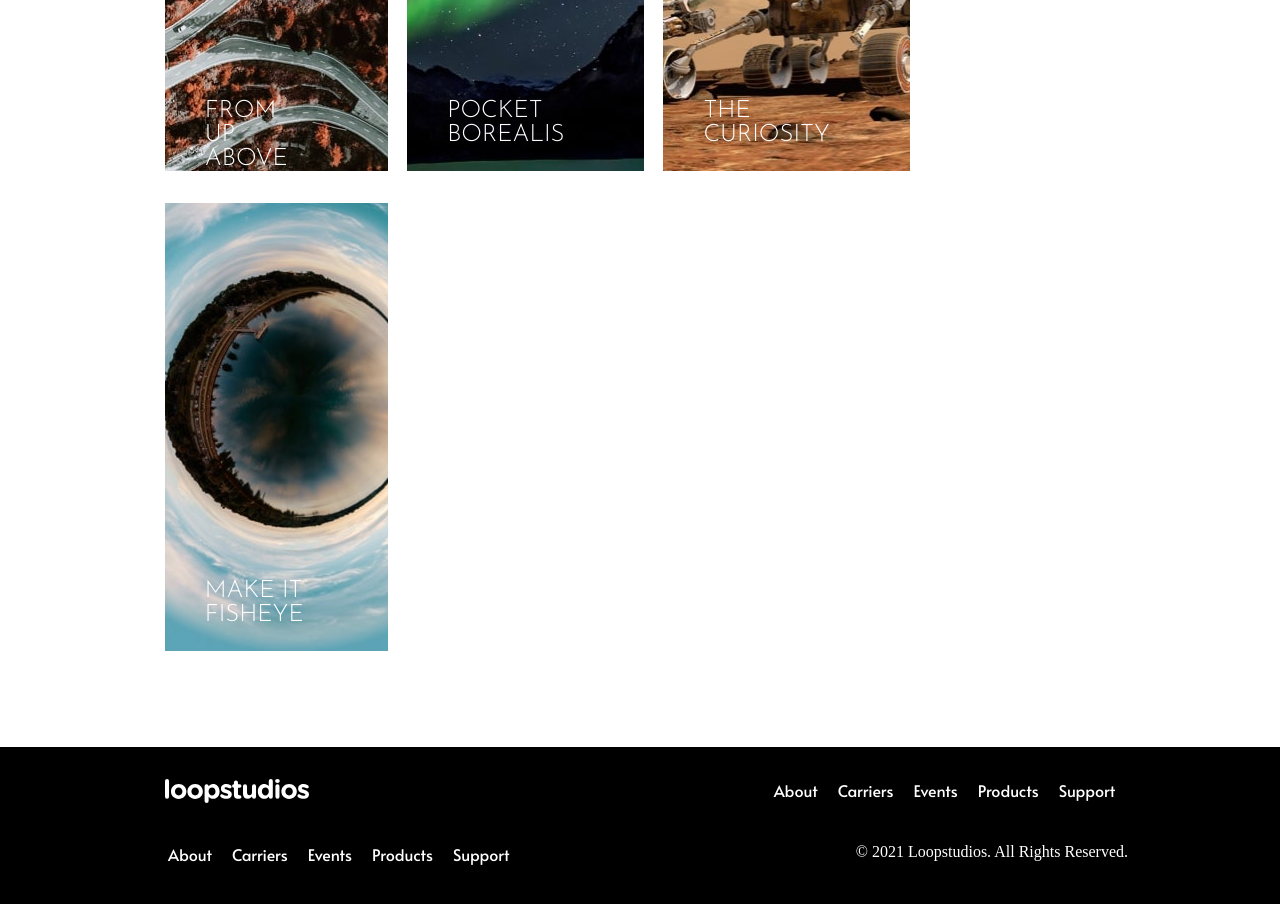
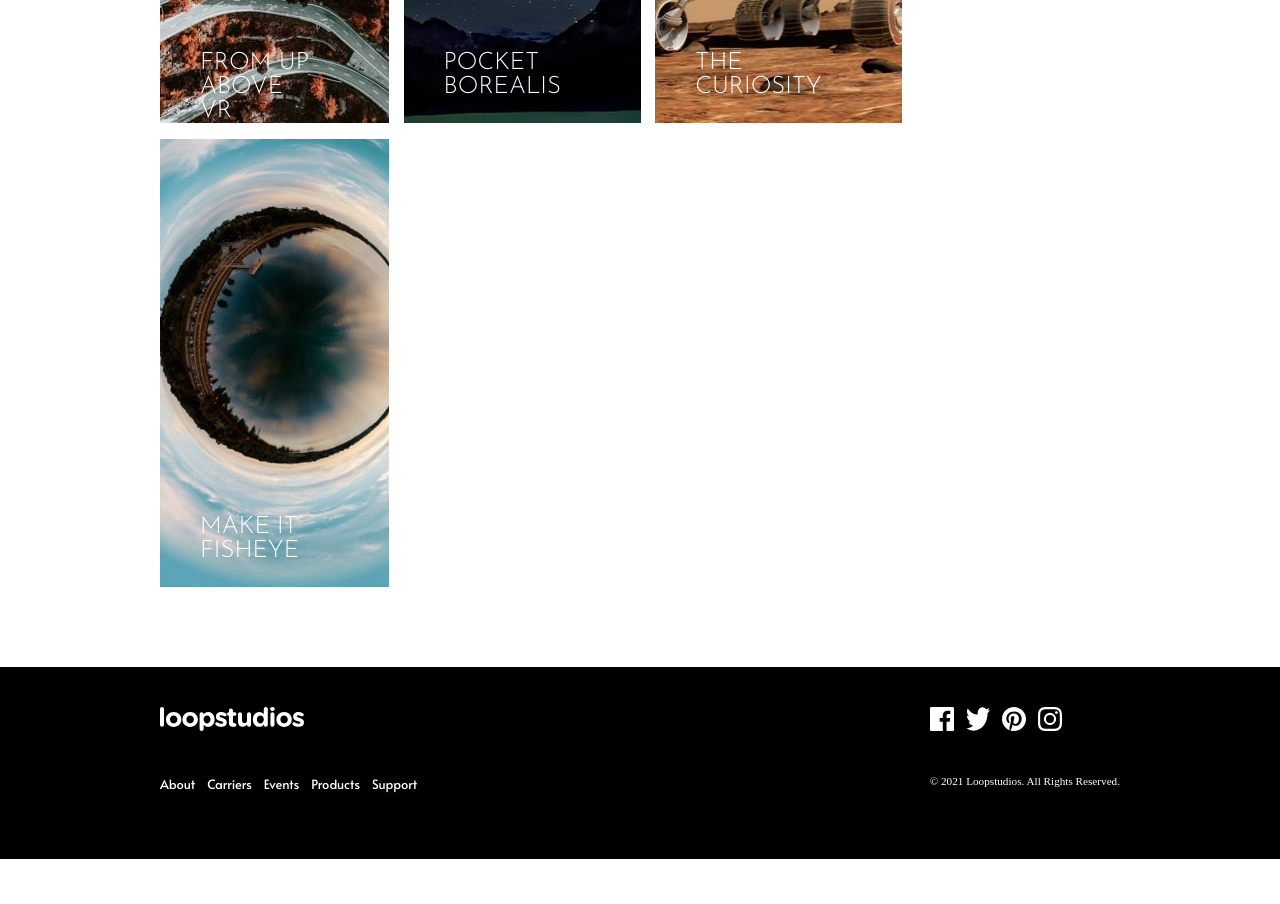
Before and after one commit to ValeriyaS-code/loopstudios, a plain HTML site: page index.html in a window 1280 px wide. Shown: the part 1580-2484 px from the top of the page. After the commit the page ends 2439 px from the top, so only its background shows below. Drawn offline with Linux system fonts and the light colour scheme.

Commit message:
footer styling completed

```diff
--- a/assets/style.css
+++ b/assets/style.css
@@ -13,7 +13,9 @@ header {
     display: flex;
     flex-wrap: wrap;
     justify-content: space-between;
-    padding: 4rem 10.3rem;
+    width: 75%;
+    margin: 0 auto;
+    padding-top: 4rem;
 }
 
 a {
@@ -26,13 +28,16 @@ a {
 }
 
 .nav-content {
-    margin-left: 10.3rem;
-    margin-top: 6rem;
+    padding-left: 11rem;
+    padding-top: 9rem;
+    width: 50%;
+}
+
+.nav-content h1 {
     color: #FFFFFF;
     padding: 2rem;
     border: 1px solid #FFFFFF;
-    font-size: 2rem;
-    width: 40.6rem;
+    font-size: 4rem;
     font-family: 'Josefin Sans', sans-serif;
     line-height: 70px;
 }
@@ -40,7 +45,9 @@ a {
 .section-three-content {
     display: flex;
     justify-content: space-between;
-    margin: 4rem 10.3rem;
+    margin: 0 auto;
+    width: 75%;
+    padding-top: 3rem;
     flex-wrap: wrap;
 }
 
@@ -70,8 +77,10 @@ a {
 .photos {
     display: flex;
     flex-wrap: wrap;
-    margin: 4rem 10.3rem;
-    gap: 2%;
+    margin: 0 auto;
+    width: 75%;
+    padding-top: 3rem;
+    gap: 1.5%;
 }
 
 .photos p {
@@ -84,8 +93,8 @@ a {
 
 .equal {
     height: 28rem;
-    margin-bottom: 2rem;
-    flex-basis: 23.5%;
+    margin-bottom: 1rem;
+    flex-basis: 23.875%;
 }
 
 .first-photo {
@@ -123,22 +132,41 @@ a {
 footer {
     background-color: black;
     height: 12rem;
+    margin-top: 4rem;
 }
 
-.footer-icons {
+.footer-content {
     display: flex;
     flex-wrap: wrap;
     justify-content: space-between;
-    padding: 2rem 10.3rem;
+    width: 75%;
+    margin: 0 auto;
+    padding-top: 2.5rem;
 }
 
-.footer-links {
-    display: flex;
-    flex-wrap: wrap;
-    justify-content: space-between;
-    padding: 0.5rem 9.5rem;
+.footer-content img {
+    margin-bottom: 2.5rem;
+    width: 9rem;
+    height: 1.5rem;
 }
 
-.footer-links p {
+.footer-content a {
+    padding-left: 0;
+    padding-right: 0.5rem;
+}
+
+.footer-content p {
     color: white;
+    font-size: 0.7rem;
 }
+
+.social-logos img {
+    width: 2rem;
+    height: 1.5rem;
+    padding-right: 0.5rem;
+    margin-bottom: 2.5rem;
+}
+
+.footer-links a {
+    font-size: 0.8rem;
+}
--- a/index.html
+++ b/index.html
@@ -46,8 +46,9 @@
     </div>
 
     <footer>
-        <div class="footer-icons">
-            <img src="./assets/images/logo.svg" alt="logo" width="144" height="24">
+        <div class="footer-content">
+            <div class="footer-links">
+                <img src="./assets/images/logo.svg" alt="logo" width="144" height="24">
             <div>
                 <a class="active" href="#about">About</a>
                 <a href="#carriers">Carriers</a>
@@ -55,17 +56,17 @@
                 <a href="#products">Products</a>
                 <a href="#support">Support</a>
             </div>
-        </div>
+            </div>
 
-        <div class="footer-links">
             <div>
-                <a class="active" href="#about">About</a>
-                <a href="#carriers">Carriers</a>
-                <a href="#events">Events</a>
-                <a href="#products">Products</a>
-                <a href="#support">Support</a>
+                <div class="social-logos">
+                <img src="./assets/images/icon-facebook.svg" alt="facebook-icon">
+                <img src="./assets/images/icon-twitter.svg" alt="twitter-icon">
+                <img src="./assets/images/icon-pinterest.svg" alt="pinterest-icon">
+                <img src="./assets/images/icon-instagram.svg" alt="instagram-icon">
+                </div>
+                <p>&copy; 2021 Loopstudios. All Rights Reserved.</p>
             </div>
-            <p>&copy; 2021 Loopstudios. All Rights Reserved.</p>
         </div>
     </footer>
 </body>
```
Also changed, not shown: 3 other files.
